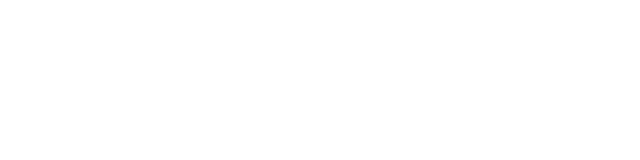
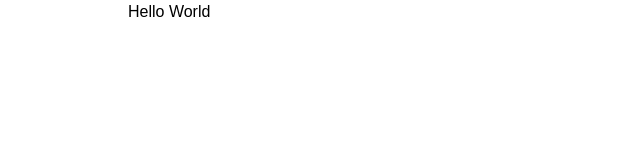
Before and after one commit to afect13/Rick-and-Morty-App, a React (Create React App) app: page / in a window 1280 px wide. Shown: the top 160 px of the page, without its empty margins (0-640 px from the left). Built offline with nearby package versions, Linux system fonts and the light colour scheme.

Commit message:
feat: added bage workflow to README

```diff
--- a/src/pages/main/Main.tsx
+++ b/src/pages/main/Main.tsx
@@ -1,7 +1,9 @@
 export const Main = () => {
   return (
     <main className="w-full min-h-screen font-poppins">
-      <section className="max-w-screen-lg mx-auto"></section>
+      <section className="max-w-screen-lg mx-auto">
+        <p>Hello World</p>
+      </section>
     </main>
   );
 };
```
Also changed, not shown: 1 other file (tests, documents, lock files or other folders).
